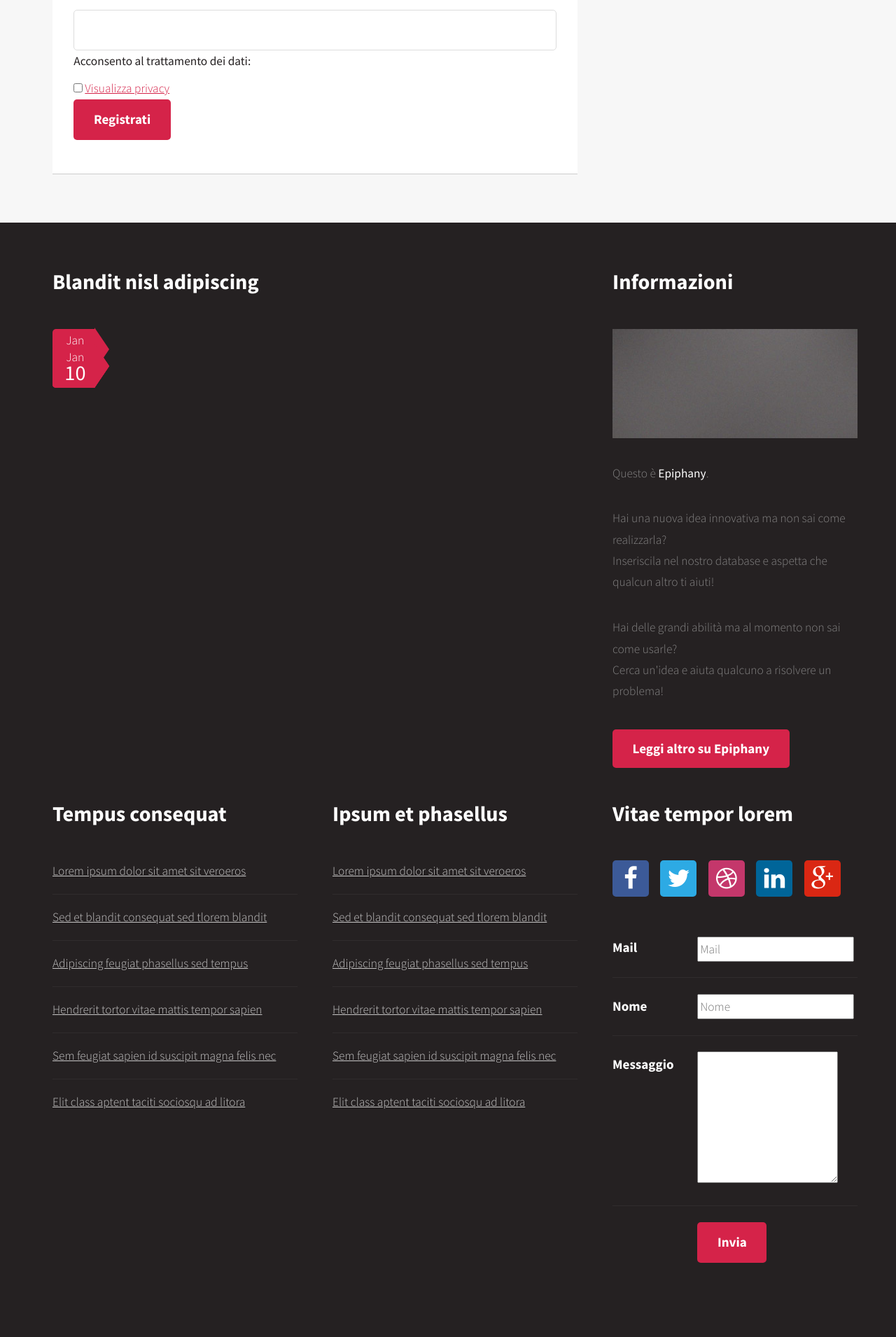
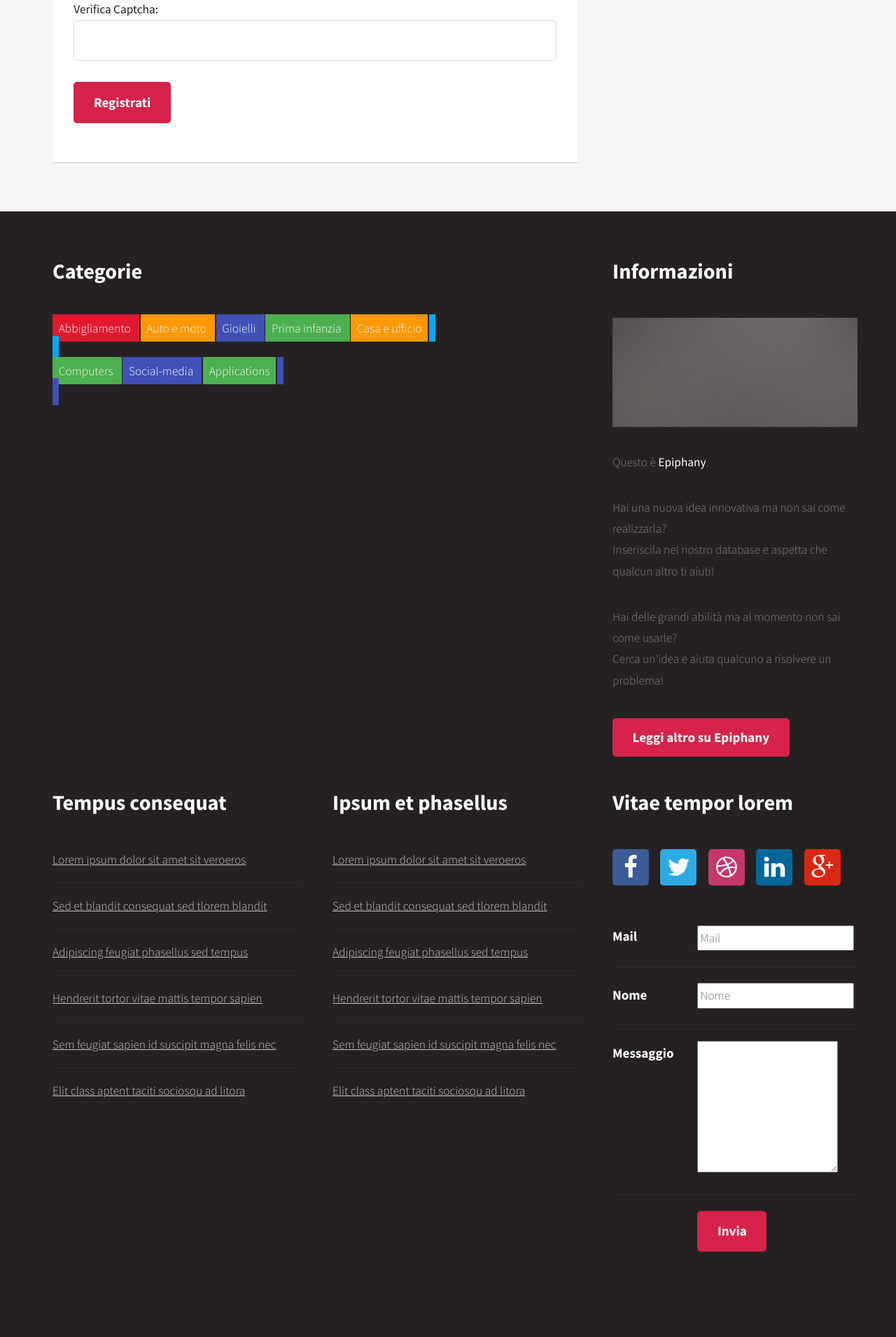
Before and after one commit to LucaCastellaro/Epiphany, a PHP site: page /reg-loginform.php in a window 1280 px wide. Shown: the part 1966-3876 px from the top of the page at 70% size. Run offline with PHP 8.4, Linux system fonts and the light colour scheme.

Commit message:
v170415.2018
-Nuove immagini
-Nuova grafica per le categorie nel footer
-Modifiche al file categorie.txt: ogni 5 categorie deve esserci una riga
del tipo "<br><br>", è l'unico modo che ho trovato per mandarle a capo e
graficamente non sta neanche male

```diff
--- a/categorie.txt
+++ b/categorie.txt
@@ -3,6 +3,8 @@ Auto e moto
 Gioielli
 Prima infanzia
 Casa e ufficio
+<br><br>
 Computers
-Social media
+Social-media
 Applications
+<br><br>
--- a/css/style.css
+++ b/css/style.css
@@ -879,36 +879,38 @@ ul.categories
 				ul.categories li
 				{
 					position: relative;
-					border-top: solid 1px #ddd;
-					padding: 0;
 					display:inline;
 				}
 
-				ul.categories .categ
+				#categ1,#categ2,#categ3,#categ4,#categ5
 				{
-					display: block;
-					position: absolute;
-					left: 0;
-					top: 1.3em;
-					background-color: #d52349;
-					height: 3.5em;
+					margin-bottom:20em;
 					text-align: center;
 					color: #fff;
-					line-height: 1em;
-					border-top-left-radius: 5px;
-					border-bottom-left-radius: 5px;
-					padding: 0.5em 0.75em 0 1em;
+					padding: 0.5em;
+					margin-right:0.1em;
 				}
-
-					ul.categories .categ:after
+				#categ1{
+					background-color: #DF1A2E;
+				}
+				#categ2{
+					background-color: #3F51B5;
+				}
+				#categ3{
+					background-color: #FF9800;
+				}
+				#categ4{
+					background-color: #4CAF50;
+				}
+				#categ5{
+					background-color: #03A9F4;
+				}
+				ul.categories .categ:after
 					{
 						content: '';
 						position: absolute;
 						bottom: 0;
 						right: -1.2em;
-						border-left: solid 1.25em #d52349;
-						border-top: solid 1.8em transparent;
-						border-bottom: solid 1.8em transparent;
 					}
 
 					ul.categories .categ strong
--- a/footer.php
+++ b/footer.php
@@ -4,10 +4,18 @@
 						<div class="8u">
 							<section>
 								<header>
-									<h2>Blandit nisl adipiscing</h2>
+									<h2>Categorie</h2>
 								</header>
-								<ul class="categories">
-									<li>
+                                <?php
+									$f=fopen("categorie.txt","r");
+									$r2=0;
+										while($riga=fgets($f)){
+											do $r=rand(1,5); while($r==$r2);
+											echo "<span id=\"categ".$r."\">".$riga."</span>";
+											$r2=$r;
+										}
+								?>
+								<!--	<li>
 										<span class="categ">Jan <strong>12</strong></span>
 									</li>
 									<li>
@@ -21,8 +29,7 @@
 									</li>
 									<li>
 										<span class="categ">Jan <strong>10</strong></span>
-									</li>
-								</ul>
+									</li>-->
 							</section>
 						</div>
 						<div class="4u">
--- a/index.php
+++ b/index.php
@@ -44,7 +44,7 @@
                                         	$f=fopen("categorie.txt","r");
 												while($riga=fgets($f))
 												{
-													echo "<li><a href=\"#\">".$riga."</a></li>";
+													echo "<li><a href=\"\">".$riga."</a></li>";
 												}
 												?>
 										<!--li><a href="#">Lorem ipsum dolor</a></li>
@@ -63,7 +63,7 @@
 										<li><a href="#">Veroeros feugiat</a></li-->
 									</ul>
 								</li>
-							<li><a href="left-sidebar.html">Esplora</a></li>
+							<li><a href="">Esplora</a></li>
 <!--li id="li-cerca"><a href=""><input type="text" name="cerca" id="cerca" placeholder="Cerca un'idea"> <input type="button" name="bt_cerca" id="bt_cerca" value="Cerca"></a></li-->
 <!--                                                      		<li><a href="right-sidebar.html">Crea</a></li>
 
--- a/reg-loginform.php
+++ b/reg-loginform.php
@@ -43,7 +43,7 @@
 
 				var nome = $('#reg_nome').val();
 				var cognome = $('#reg_cognome').val();
-				var email = $('#reg_email').val();
+				var email = $('#reg_mail').val();
 				var telefono = $('#reg_tel').val();
 				var indirizzo = $('#reg_indirizzo').val();
 				var cf =$('#reg_cf').val();
@@ -76,16 +76,16 @@
 					$('#reg_cognome').css("border", "2px inset");
 				}
 				if(email == ""){
-					$('#reg_email').css("border", "2px solid red");
-					error +="email";
+					$('#reg_mail').css("border", "2px solid red");
+					error +="mail";
 				}
 				else if(!emailReg.test(email)){
-					$('#reg_email_err').remove();
-					$('#reg_email').after('<span class="error" id="reg_email_err"><br>Inserire indirizzo email valido</span>');
-					$('#reg_email').css("border", "2px solid red");
-					error +="email";
+					$('#reg_mail_err').remove();
+					$('#reg_mail').after('<span class="error" id="reg_mail_err"><br>Inserire indirizzo email valido</span>');
+					$('#reg_mail').css("border", "2px solid red");
+					error +="mail";
 				}else{
-					$('#reg_email').css("border", "2px inset");
+					$('#reg_mail').css("border", "2px inset");
 				}
 				if(cf == ""){
 						$('#reg_cf').css("border", "2px solid red");
@@ -130,23 +130,20 @@
 					}
 
 				if(error.length==0){
-					/*se non ci sono errori di compilazione nel form controlla il check sulla privacy*/
-					if($("#reg_ckprivacy").is(":not(:checked)")){
-						alert("Obbligatorio check privacy");
-					} else {
-					/*passato controllo privacy va al controllo captcha*/
+					//alert("ok");
+					/*se non ci sono errori di compilazione nel form controlla il captcha*/
 					$.post('captcha/php/checkCaptcha.php',
 					{code: $("#captcha-field").val()},function(ok){
+					//alert(ok);
 							if(ok.trim()=='true'){
-									alert("tutto ok");
-									//$("#reg_form").submit();
+								alert("captcha correto");
+								/*submit form*/
 							}
 							if(ok.trim()=='false'){
 								alert("captcha errato");
 							}
 
 					});
-					}
 				}
 			});
 			$("#password_login").keydown(function( event ) {
@@ -173,7 +170,6 @@
 					return false;
 				}
 			});
-
 	/**************************/
 		});/*chiusura ready function*/
 		/*scrive in automatico in maiuscolo nei campi*/
@@ -184,7 +180,6 @@
 			} else
 				input.value = input.value.toUpperCase();
 			}
-
         </script>
 	</head>
 	<body class="homepage">
@@ -199,7 +194,7 @@
 					<!-- Nav -->
 						<nav id="nav">
 							<ul>
-								<li class="current"><a href="index.php">Home</a></li>
+								<li><a href="index.php">Home</a></li>
 								<li>
 									<a href="">Categorie</a>
 									<ul>
@@ -254,24 +249,23 @@
 						<div class="8u">
 							<!-- Content -->
                             <article class="box post">
-                                <a href="#" class="image featured"><img src="images/pic01.jpg" alt="" /></a>
+                                <a href="#" class="image featured"><img src="images/reg.jpg" alt="" /></a>
                                 <header>
                                     <h2>Registrati</h2>
                                     <p>Compila il form per poterti registrare al nostro portale</p>
                                 </header>
                                 <section>
-                                    <form id="reg_form" name="reg_form" method="post" action="registration.php">
+                                    <form id="reg_form" name="reg_form" method="post" action="">
                                         <label id="label-reg_nome">Nome: </label><input type="text" name="reg_nome" id="reg_nome" onKeyUp="makeUppercase(this);" placeholder="Nome"/>
                                         <label id="label-reg_cognome">Cognome: </label><input type="text" name="reg_cognome" id="reg_cognome" onKeyUp="makeUppercase(this);" placeholder="Cognome"/>
-                                        <label id="label-reg_email">Email: </label><input type="text" name="reg_email" id="reg_email" onKeyUp="makeUppercase(this);" placeholder="Email"/>
+                                        <label id="label-reg_mail">Email: </label><input type="text" name="reg_mail" id="reg_mail" onKeyUp="makeUppercase(this);" placeholder="Email"/>
                                         <label id="label-reg_cf">Codice Fiscale: </label><input type="text" name="reg_cf" id="reg_cf" onKeyUp="makeUppercase(this);" placeholder="Codice Fiscale"/>
                                         <label id="label-reg_telefono">Telefono: </label><input type="text" name="reg_tel" id="reg_tel" onKeyUp="makeUppercase(this);" placeholder="Telefono"/>
                                         <label id="label-reg_indirizzo">Indirizzo: </label><input type="text" name="reg_indirizzo" id="reg_indirizzo" onKeyUp="makeUppercase(this);" placeholder="Indirizzo"/>
                                         <label id="label-reg_citta">Citta: </label><input type="text" name="reg_citta" id="reg_citta" onKeyUp="makeUppercase(this);" placeholder="Citta"/>
                                         <label id="label-reg_cap">Cap: </label><input type="text" name="reg_cap" id="reg_cap" onKeyUp="makeUppercase(this);" placeholder="Cap">
                                         <img src="captcha/php/newCaptcha.php" alt="" id="captcha" /><img src="captcha/img/refresh.jpg" alt="aggiorna captcha" id="refresh-captcha" />
-                                        <label id="label-reg_captcha">Verifica Captcha:</label><input name="captcha-field" type="text" id="captcha-field" size="35" maxlength="5" value=""onKeyUp="makeUppercase(this);"/>
-                                        <label id="label-reg_ckprivacy">Acconsento al trattamento dei dati: </label><input type="checkbox" id="reg_ckprivacy" name="reg_ckprivacy" value="1" required/><a href="">Visualizza privacy</a>
+                                        <label id="label-reg_captcha">Verifica Captcha:<input name="captcha-field" type="text" id="captcha-field" size="35" maxlength="5" value=""onKeyUp="makeUppercase(this);"/>
                                         <input type="hidden" id="reg_idCitta" name="reg_idCitta" value=""/>
                                         <br>
                                         <input type="button" name="bt_avanti-reg_form" id="bt_avanti-reg_form" value="Registrati"/>
@@ -284,7 +278,7 @@
 
 							<!-- Box Login-->
 								<section class="box">
-									<a href="#" class="image featured"><img src="images/pic09.jpg" alt="" /></a>
+									<a href="#" class="image featured"><img src="images/login.jpg" alt="" /></a>
 									<header>
 										<h3>Login</h3>
 									</header>
```
Also changed, not shown: images/bg.jpg, images/login.jpg (added), images/reg.jpg (added). Lines whose indentation alone changed are shown as unchanged.
